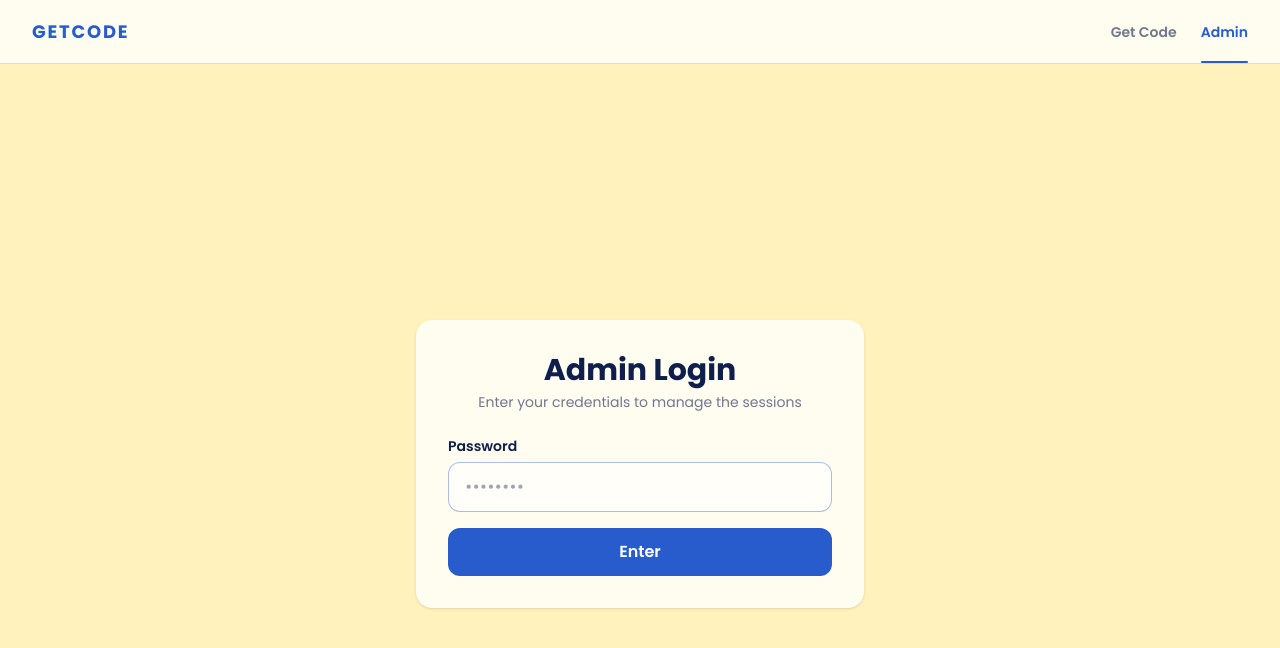
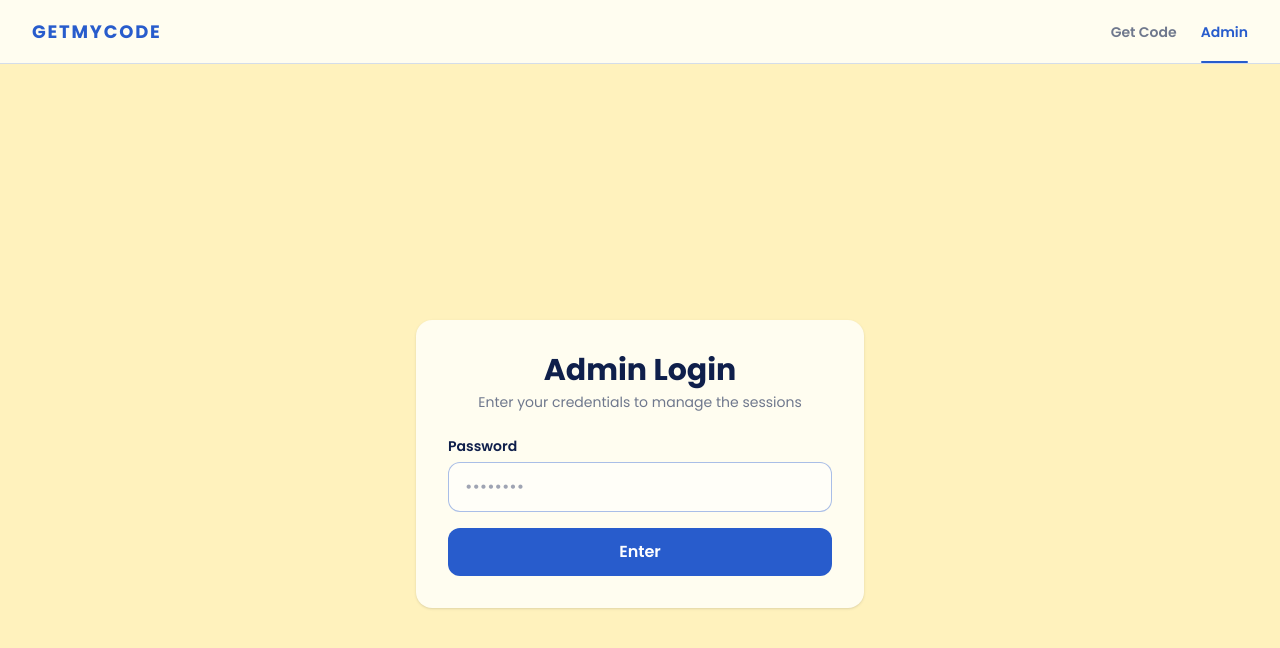
Before and after one commit to Daniel-Sunday/GetMyCode, a Next.js app: page /admin in a window 1280 px wide. Shown: the top 648 px of the page. Built offline with nearby package versions, Linux system fonts and the light colour scheme.

Commit message:
feat: implement attendee attendance code claim flow with OTP authentication

```diff
--- a/app/AttendeeLandingClient.tsx
+++ b/app/AttendeeLandingClient.tsx
@@ -208,12 +208,7 @@ export default function AttendeeLandingClient({ initialSessions }: AttendeeLandi
   return (
     <div className="min-h-screen w-full flex items-center justify-center p-4">
       <div className="w-full max-w-[420px]">
-        {/* App Title Logo */}
-        <div className="text-center mb-6">
-          <span className="text-xl font-bold tracking-wider text-brand font-sans">
-            GETCODE
-          </span>
-        </div>
+
 
         <Card className="w-full">
           {hasNoSessions ? (
--- a/app/admin/dashboard/DashboardClient.tsx
+++ b/app/admin/dashboard/DashboardClient.tsx
@@ -114,7 +114,7 @@ export default function DashboardClient({ initialSessions }: DashboardClientProp
       {/* Header Bar */}
       <header className="flex justify-between items-center bg-cream shadow-sm rounded-2xl p-4 md:px-6">
         <div>
-          <h1 className="text-xl md:text-2xl font-bold text-navy">GetCode Admin</h1>
+          <h1 className="text-xl md:text-2xl font-bold text-navy">GetMyCode Admin</h1>
           <p className="text-xs md:text-sm text-navy/60">Manage your OTP sessions and attendees</p>
         </div>
         <button
--- a/app/api/send-otp/route.ts
+++ b/app/api/send-otp/route.ts
@@ -82,12 +82,12 @@ export async function POST(request: Request) {
     const resend = new Resend(resendApiKey);
 
     const { error: emailError } = await resend.emails.send({
-      from: "GetCode Verification <onboarding@resend.dev>",
+      from: "GetMyCode Verification <onboarding@resend.dev>",
       to: trimmedEmail,
       subject: "Your Attendance Verification Code",
       html: `
         <div style="font-family: 'Poppins', sans-serif, Arial; background-color: #fffdf0; padding: 32px; border-radius: 16px; border: 1px solid rgba(40, 92, 204, 0.2); max-width: 480px; margin: 0 auto; color: #0f1f4b;">
-          <h2 style="color: #285ccc; font-weight: 700; margin-bottom: 16px;">GetCode Verification</h2>
+          <h2 style="color: #285ccc; font-weight: 700; margin-bottom: 16px;">GetMyCode Verification</h2>
           <p style="font-size: 16px; line-height: 1.5; margin-bottom: 24px;">Your 6-digit verification code is:</p>
           <div style="background-color: #fff2bd; border: 2px dashed rgba(40, 92, 204, 0.4); border-radius: 12px; padding: 20px; text-align: center; margin-bottom: 24px;">
             <span style="font-size: 36px; font-weight: 800; tracking: 0.1em; color: #285ccc; font-family: monospace;">${token}</span>
--- a/app/layout.tsx
+++ b/app/layout.tsx
@@ -4,7 +4,7 @@ import NavBar from "@/components/NavBar";
 import "./globals.css";
 
 export const metadata: Metadata = {
-  title: "GetCode",
+  title: "GetMyCode",
   description: "Secure attendance code verification portal",
 };
 
--- a/components/NavBar.tsx
+++ b/components/NavBar.tsx
@@ -7,7 +7,7 @@ import { usePathname } from "next/navigation";
 export default function NavBar() {
   const pathname = usePathname();
 
-  const isGetCodeActive = pathname === "/" || pathname === "/verify";
+  const isGetMyCodeActive = pathname === "/" || pathname === "/verify";
   const isAdminActive = pathname.startsWith("/admin");
 
   return (
@@ -17,7 +17,7 @@ export default function NavBar() {
         href="/"
         className="text-sm sm:text-base md:text-lg font-bold text-brand font-sans tracking-widest select-none transition-all"
       >
-        GETCODE
+        GETMYCODE
       </Link>
 
       {/* Tabs */}
@@ -25,11 +25,11 @@ export default function NavBar() {
         <Link
           href="/"
           className={`relative h-full flex items-center text-sm font-semibold transition-all duration-200 ${
-            isGetCodeActive ? "text-brand" : "text-navy/60 hover:text-navy"
+            isGetMyCodeActive ? "text-brand" : "text-navy/60 hover:text-navy"
           }`}
         >
           <span>Get Code</span>
-          {isGetCodeActive && (
+          {isGetMyCodeActive && (
             <span className="absolute bottom-0 left-0 right-0 h-0.5 bg-brand rounded-full" />
           )}
         </Link>
--- a/package.json
+++ b/package.json
@@ -1,5 +1,5 @@
 {
-  "name": "get-code",
+  "name": "get-my-code",
   "version": "0.1.0",
   "private": true,
   "scripts": {
```
Also changed, not shown: 2 other files (tests, documents, lock files or other folders).
